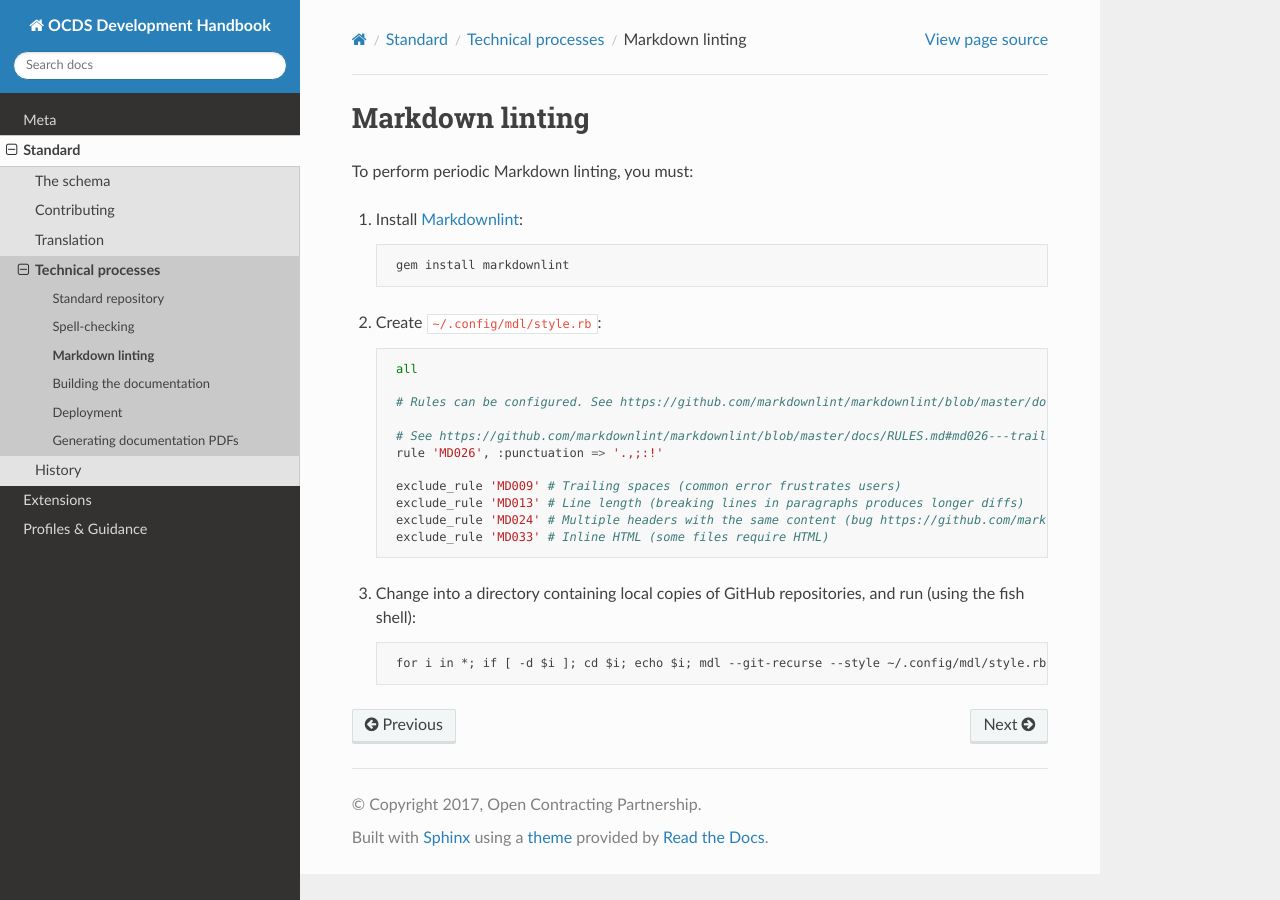
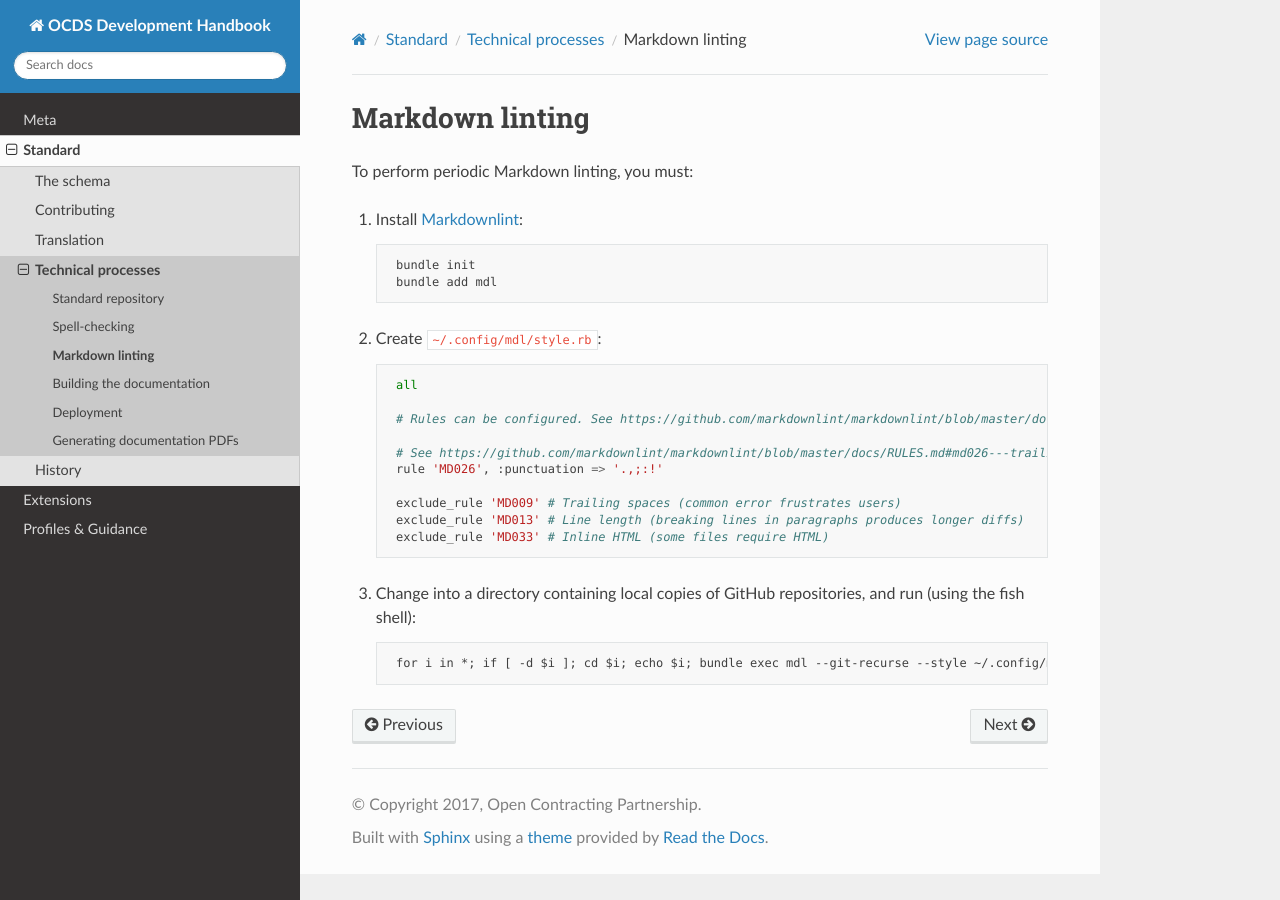
Before and after one commit to open-contracting/standard-development-handbook, a Sphinx documentation site: the page built from docs/standard/technical/lint.md, in a window 1280 px wide. Built offline with Sphinx 7.4.7 and the Read the Docs theme 2.0.0, drawn with Linux system fonts in a browser that asks for light colours.

Commit message:
Update instructions for Markdown linting

```diff
--- a/docs/standard/technical/lint.md
+++ b/docs/standard/technical/lint.md
@@ -4,7 +4,8 @@ To perform periodic Markdown linting, you must:
 
 1. Install [Markdownlint](https://github.com/markdownlint/markdownlint):
 
-        gem install markdownlint
+        bundle init
+        bundle add mdl
 
 1. Create `~/.config/mdl/style.rb`:
 
@@ -17,9 +18,8 @@ To perform periodic Markdown linting, you must:
 
         exclude_rule 'MD009' # Trailing spaces (common error frustrates users)
         exclude_rule 'MD013' # Line length (breaking lines in paragraphs produces longer diffs)
-        exclude_rule 'MD024' # Multiple headers with the same content (bug https://github.com/markdownlint/markdownlint/issues/175)
         exclude_rule 'MD033' # Inline HTML (some files require HTML)
 
 1. Change into a directory containing local copies of GitHub repositories, and run (using the fish shell):
 
-        for i in *; if [ -d $i ]; cd $i; echo $i; mdl --git-recurse --style ~/.config/mdl/style.rb .; cd ..; end; end
+        for i in *; if [ -d $i ]; cd $i; echo $i; bundle exec mdl --git-recurse --style ~/.config/mdl/style.rb .; cd ..; end; end
```
